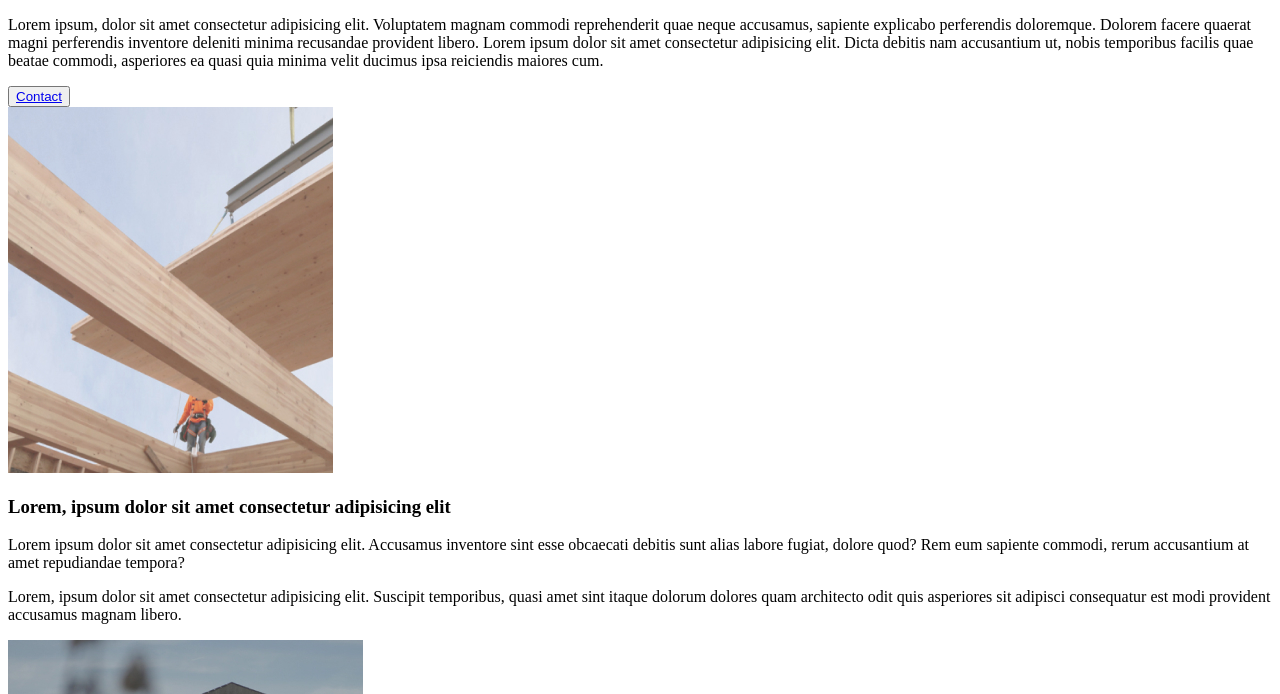
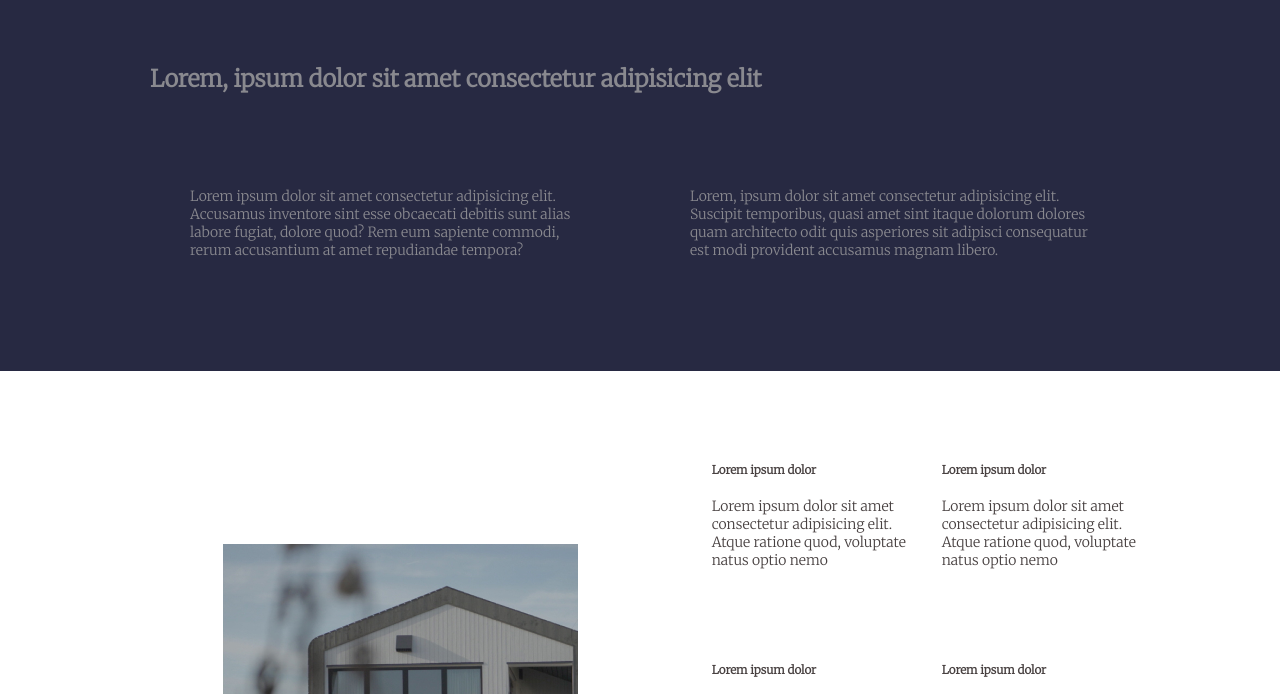
Before and after one commit to zelenskaiamaria/dxsdfjyk, a plain HTML site: page index.html in a window 1280 px wide. Shown: the part 406-1100 px from the top of the page. Drawn offline with Linux system fonts and the light colour scheme; a script that the page names is missing; a small style sheet from the web is missing; files whose address does not match are found by name.

Commit message:
Add files via upload

```diff
--- a/index.html
+++ b/index.html
@@ -4,7 +4,7 @@
     <meta charset="UTF-8">
     <meta name="viewport" content="width=device-width, initial-scale=1.0">
     <title>Ecocabins</title>
-    <link rel="stylesheet" href="ecocobins.css">
+    <link rel="stylesheet" href="index.css">
     <link rel="stylesheet" href="https://github.com/googlefonts/rubik">
     <style>
         @import url('https://fonts.googleapis.com/css2?family=Rubik:wght@300&display=swap');
```
